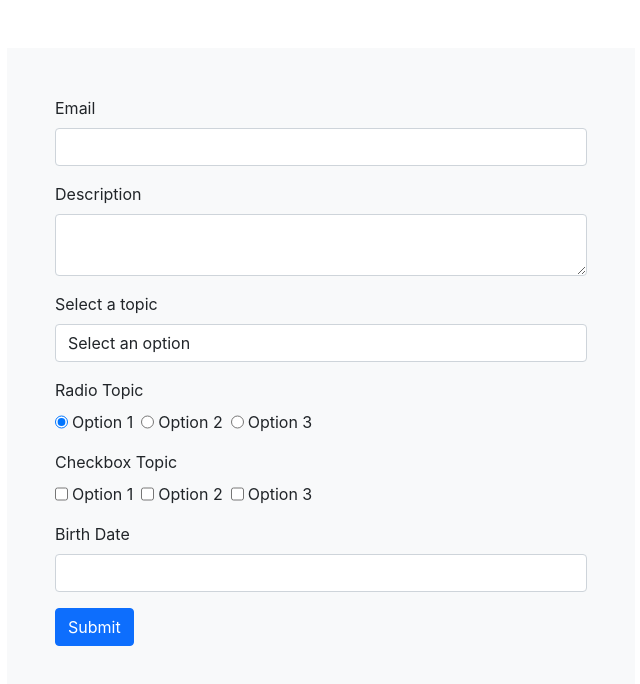
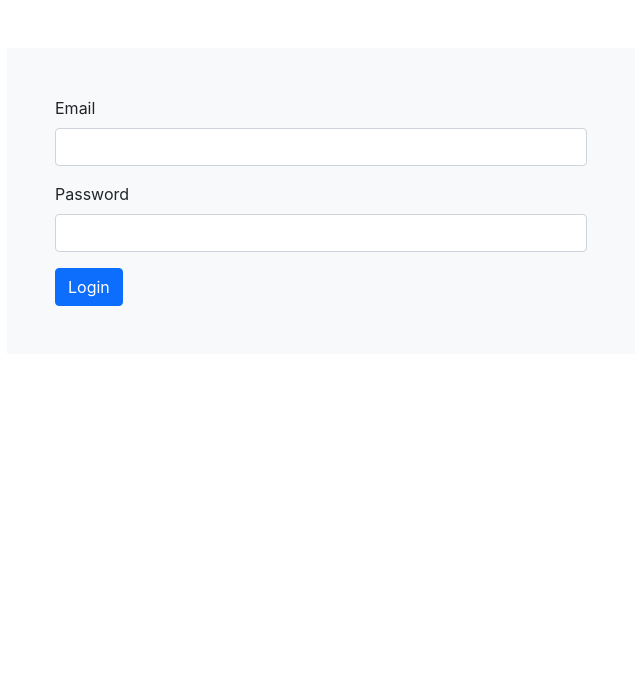
Before and after one commit to vishalpwaman123/Learn-React-Formik, a React (Create React App) app: page / in a window 1280 px wide. Shown: the top 684 px of the page, without its empty margins (319-959 px from the left). Built offline with nearby package versions, Linux system fonts and the light colour scheme.

Commit message:
Added : Login Form

```diff
--- a/src/App.js
+++ b/src/App.js
@@ -1,11 +1,12 @@
 import "./App.css";
 import ComponentA from "./components/ComponentA";
 import ComponentB from "./components/ComponentB";
+import LogIn from "./components/LogIn";
 import FormikContainer from "./components/reusable/FormikContainer";
 function App() {
   return (
     <div className="App">
-      <FormikContainer />
+      <LogIn />
     </div>
   );
 }
--- /dev/null
+++ b/src/components/LogIn.js
@@ -0,0 +1,57 @@
+import React from "react";
+import * as Yup from "yup";
+import FormikControl from "./reusable/FormikControl";
+import { Form, Formik } from "formik";
+
+function LogIn() {
+  const initialValue = {
+    email: "",
+    password: "",
+  };
+  const validationSchema = Yup.object({
+    email: Yup.string().required("Required"),
+    password: Yup.string().email("Invalid email format").required("Required"),
+  });
+  const onSubmit = (values) => {
+    console.log("Submit : ", values);
+  };
+
+  return (
+    <div className="container-fluid d-flex justify-content-center">
+      <div className="w-50 h-50 bg-light p-5 mt-5">
+        <Formik
+          initialValues={initialValue}
+          validationSchema={validationSchema}
+          onSubmit={onSubmit}
+        >
+          {(formik) => {
+            return (
+              <Form>
+                <FormikControl
+                  control="input"
+                  type="email"
+                  label="Email"
+                  name="email"
+                />
+                <FormikControl
+                  control="input"
+                  type="password"
+                  label="Password"
+                  name="password"
+                />
+                <button
+                  className="btn btn-primary"
+                  disabled={formik.touched && !formik.isValid}
+                >
+                  Login
+                </button>
+              </Form>
+            );
+          }}
+        </Formik>
+      </div>
+    </div>
+  );
+}
+
+export default LogIn;
```
